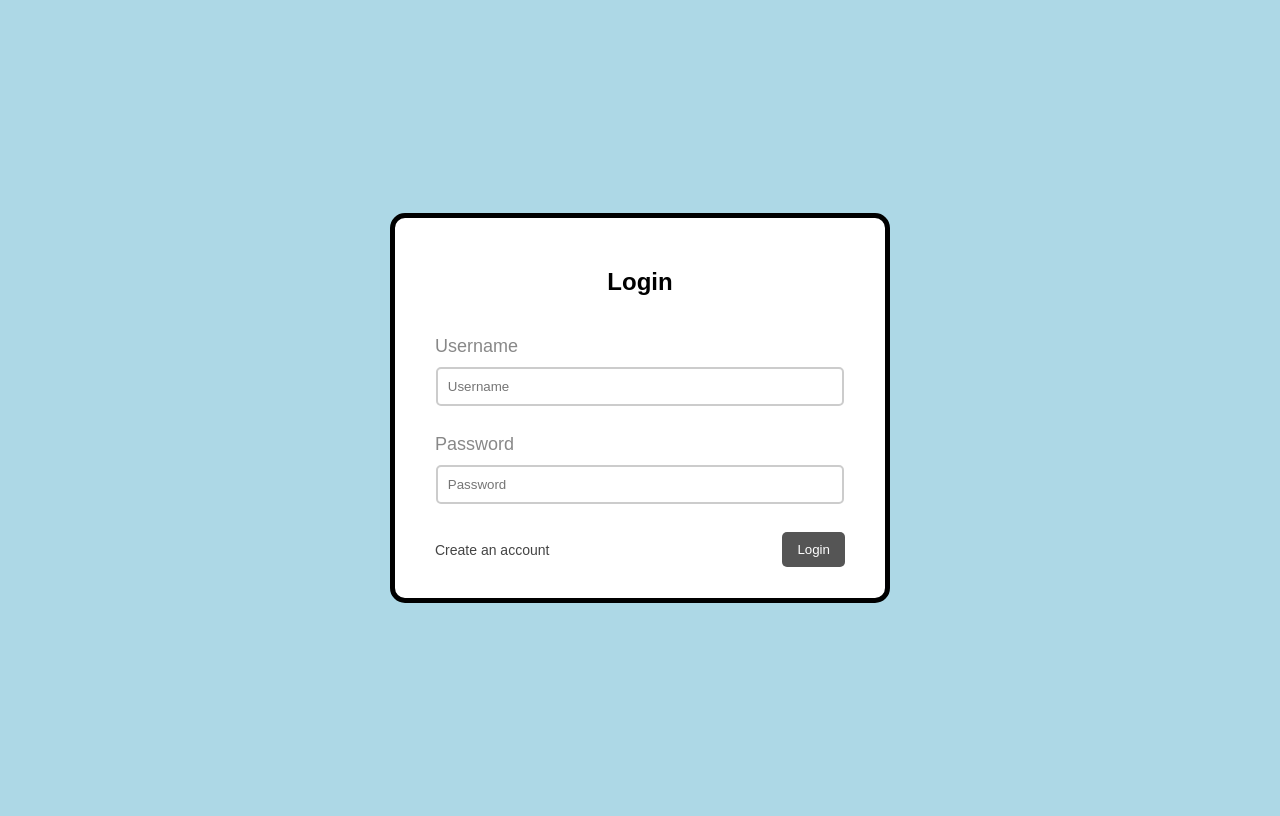
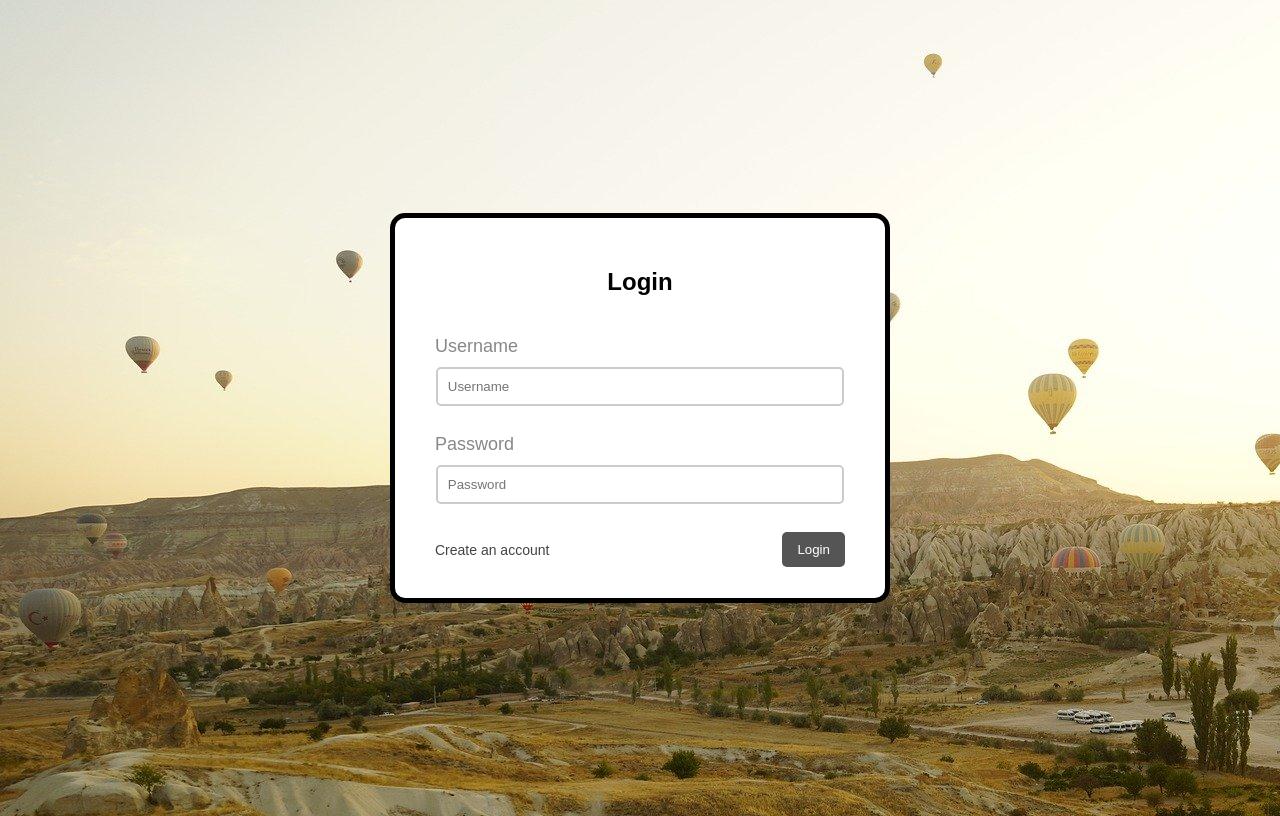
Before and after one commit to filipvukoviccode/Registration-Login-Form, a PHP site: page / in a window 1280 px wide. Run offline with PHP 8.4, Linux system fonts and the light colour scheme.

Commit message:
Update style.css

```diff
--- a/style.css
+++ b/style.css
@@ -1,5 +1,5 @@
 body {
-	background: lightblue;
+	background: url("background.jpg");
 	display: flex;
 	justify-content: center;
 	align-items: center;
```
